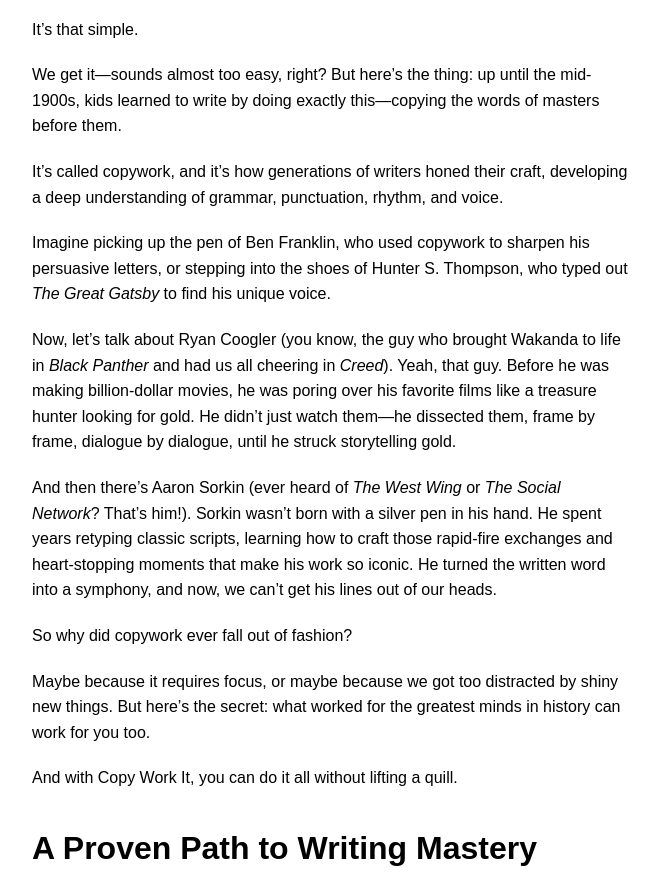
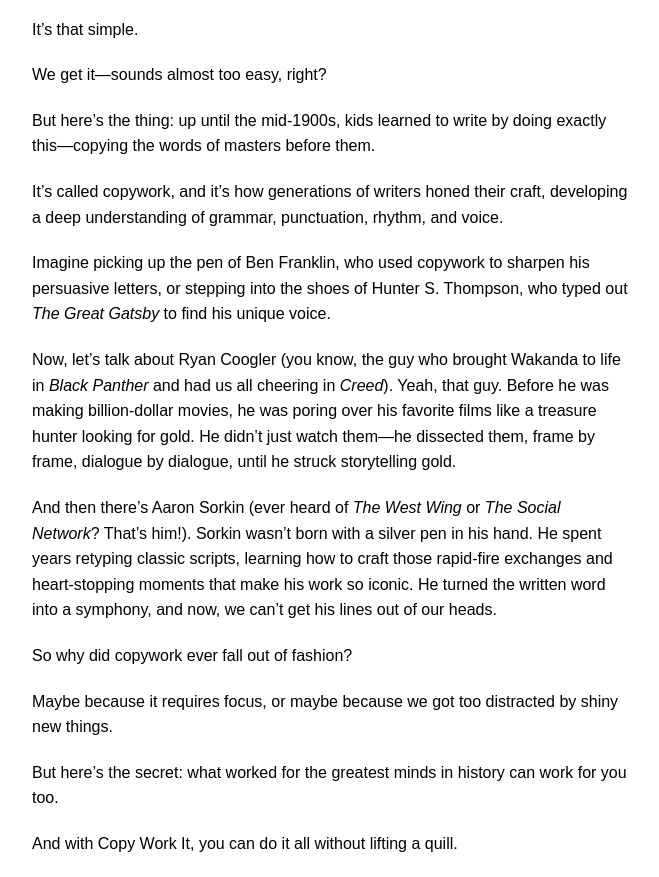
Before and after one commit to jaronow22/josharonow, a plain HTML site: page index.html in a window 1280 px wide. Shown: the part 415-1292 px from the top of the page, without its empty margins (308-967 px from the left). Drawn offline with Linux system fonts and the light colour scheme.

Commit message:
Update index.html

```diff
--- a/index.html
+++ b/index.html
@@ -228,13 +228,15 @@
     <div class="content">
         <p class="highlighted-text">Write like the greats, and become great.</p>
         <p>It’s that simple.</p>
-        <p>We get it—sounds almost too easy, right? But here’s the thing: up until the mid-1900s, kids learned to write by doing exactly this—copying the words of masters before them.</p>
+        <p>We get it—sounds almost too easy, right?<p>
+        <p>But here’s the thing: up until the mid-1900s, kids learned to write by doing exactly this—copying the words of masters before them.</p>
         <p>It’s called copywork, and it’s how generations of writers honed their craft, developing a deep understanding of grammar, punctuation, rhythm, and voice.</p>
         <p>Imagine picking up the pen of Ben Franklin, who used copywork to sharpen his persuasive letters, or stepping into the shoes of Hunter S. Thompson, who typed out <em>The Great Gatsby</em> to find his unique voice.</p>
         <p>Now, let’s talk about Ryan Coogler (you know, the guy who brought Wakanda to life in <em>Black Panther</em> and had us all cheering in <em>Creed</em>). Yeah, that guy. Before he was making billion-dollar movies, he was poring over his favorite films like a treasure hunter looking for gold. He didn’t just watch them—he dissected them, frame by frame, dialogue by dialogue, until he struck storytelling gold.</p>
         <p>And then there’s Aaron Sorkin (ever heard of <em>The West Wing</em> or <em>The Social Network</em>? That’s him!). Sorkin wasn’t born with a silver pen in his hand. He spent years retyping classic scripts, learning how to craft those rapid-fire exchanges and heart-stopping moments that make his work so iconic. He turned the written word into a symphony, and now, we can’t get his lines out of our heads.</p>
         <p>So why did copywork ever fall out of fashion?</p>
-        <p>Maybe because it requires focus, or maybe because we got too distracted by shiny new things. But here’s the secret: what worked for the greatest minds in history can work for you too.</p>
+        <p>Maybe because it requires focus, or maybe because we got too distracted by shiny new things.<p>
+        <p>But here’s the secret: what worked for the greatest minds in history can work for you too.</p>
         <p>And with Copy Work It, you can do it all without lifting a quill.</p>
         <h3 class="highlighted-text">A Proven Path to Writing Mastery</h3>
         <p>The doubters might tell you that copying others won’t make you original. But the truth is, by internalizing the cadence, style, and flow of the greats, you’re building the muscle memory that lets you create something new—something uniquely yours.</p>
@@ -248,7 +250,7 @@
         <p>The heroes of the past did it, and now it’s your turn. All it takes is a bit of your time, a willingness to learn, and a platform that makes it easy.</p>
         <p>So why wait?</p>
         <p>Dive in, start copying, and watch as your words transform into something extraordinary. The legends of tomorrow start with the practice of today.</p>
-        <p>Welcome to Copy Work It—where even the best writers become even better.</p>
+        <p>Welcome to Copy Work It—where even the best writers become better.</p>
         <p><strong>Try it now. Your future self will thank you.</strong></p>
 
         <div class="separator"></div> <!-- Black line separator before the buttons -->
```
